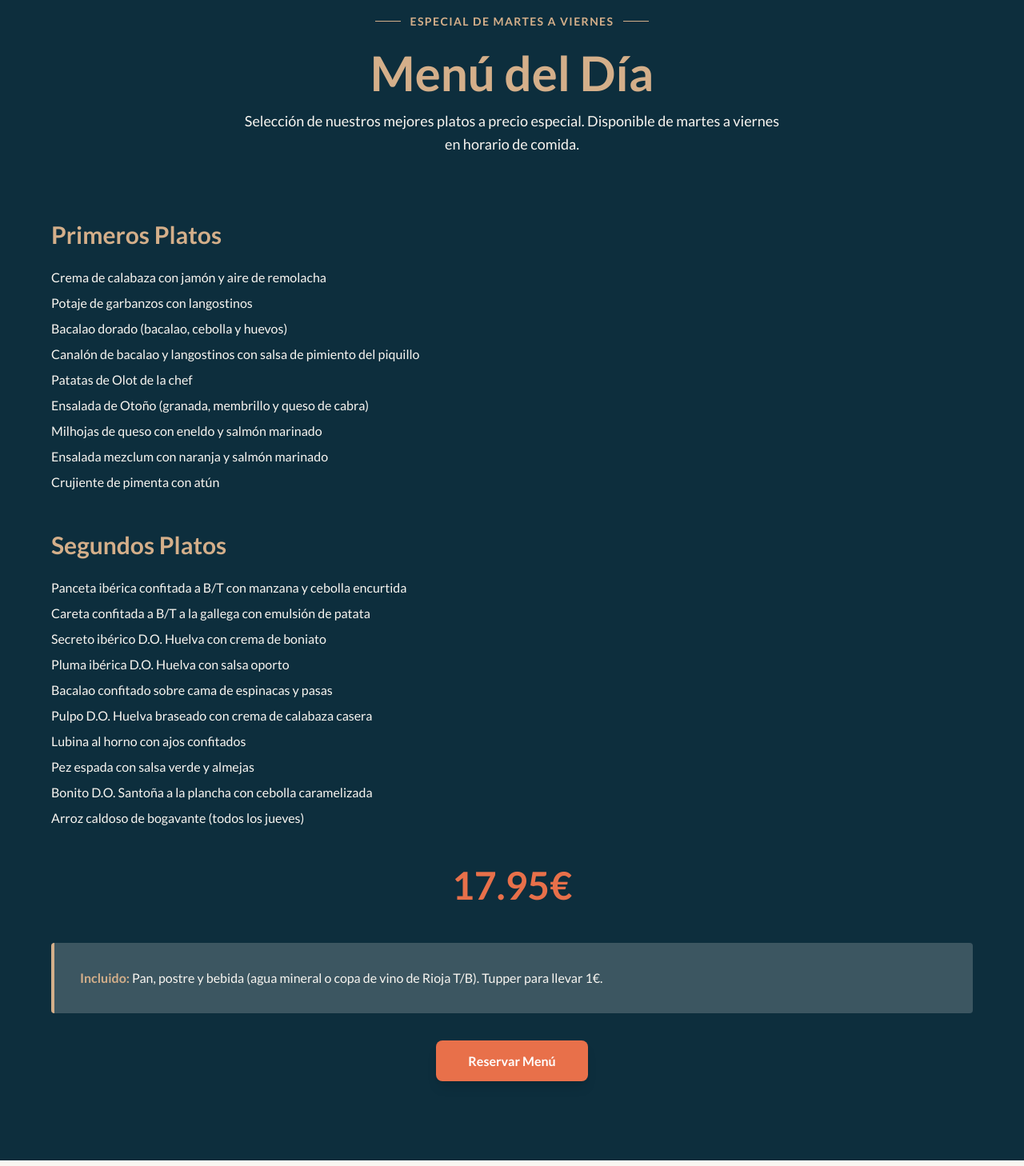
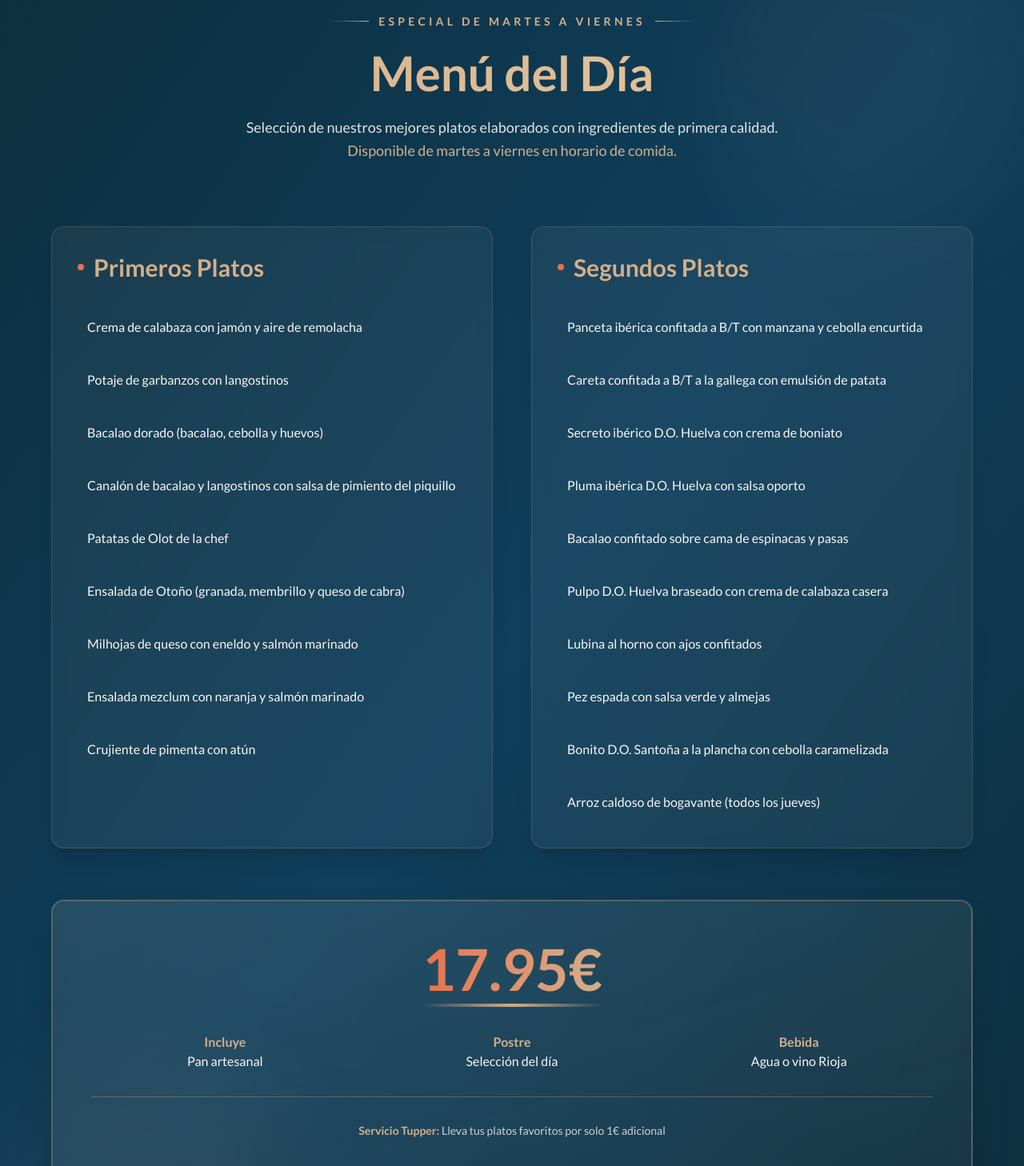
Before and after one commit to yerayhurtado/raco-de-huelva, a Next.js app: page / in a window 1280 px wide. Shown: the part 5800-7258 px from the top of the page at 80% size. Built offline with nearby package versions, Linux system fonts and the light colour scheme.

Commit message:
Menu diario mejorado

```diff
--- a/src/app/MenuDiario/MenuDiario.tsx
+++ b/src/app/MenuDiario/MenuDiario.tsx
@@ -1,97 +1,163 @@
 "use client";
 
-import { motion } from "framer-motion";
+import { useState } from "react";
 
 export default function MenuDiario() {
+  const [hoveredIndex, setHoveredIndex] = useState<number | null>(null);
+
   const primerosPlatos = [
-    { nombre: "Crema de calabaza con jamón y aire de remolacha" },
-    { nombre: "Potaje de garbanzos con langostinos" },
-    { nombre: "Bacalao dorado (bacalao, cebolla y huevos)" },
-    { nombre: "Canalón de bacalao y langostinos con salsa de pimiento del piquillo" },
-    { nombre: "Patatas de Olot de la chef" },
-    { nombre: "Ensalada de Otoño (granada, membrillo y queso de cabra)" },
-    { nombre: "Milhojas de queso con eneldo y salmón marinado" },
-    { nombre: "Ensalada mezclum con naranja y salmón marinado" },
-    { nombre: "Crujiente de pimenta con atún" },
+    "Crema de calabaza con jamón y aire de remolacha",
+    "Potaje de garbanzos con langostinos",
+    "Bacalao dorado (bacalao, cebolla y huevos)",
+    "Canalón de bacalao y langostinos con salsa de pimiento del piquillo",
+    "Patatas de Olot de la chef",
+    "Ensalada de Otoño (granada, membrillo y queso de cabra)",
+    "Milhojas de queso con eneldo y salmón marinado",
+    "Ensalada mezclum con naranja y salmón marinado",
+    "Crujiente de pimenta con atún",
   ];
 
   const segundosPlatos = [
-    { nombre: "Panceta ibérica confitada a B/T con manzana y cebolla encurtida" },
-    { nombre: "Careta confitada a B/T a la gallega con emulsión de patata" },
-    { nombre: "Secreto ibérico D.O. Huelva con crema de boniato" },
-    { nombre: "Pluma ibérica D.O. Huelva con salsa oporto" },
-    { nombre: "Bacalao confitado sobre cama de espinacas y pasas" },
-    { nombre: "Pulpo D.O. Huelva braseado con crema de calabaza casera" },
-    { nombre: "Lubina al horno con ajos confitados" },
-    { nombre: "Pez espada con salsa verde y almejas" },
-    { nombre: "Bonito D.O. Santoña a la plancha con cebolla caramelizada" },
-    { nombre: "Arroz caldoso de bogavante (todos los jueves)" },
+    "Panceta ibérica confitada a B/T con manzana y cebolla encurtida",
+    "Careta confitada a B/T a la gallega con emulsión de patata",
+    "Secreto ibérico D.O. Huelva con crema de boniato",
+    "Pluma ibérica D.O. Huelva con salsa oporto",
+    "Bacalao confitado sobre cama de espinacas y pasas",
+    "Pulpo D.O. Huelva braseado con crema de calabaza casera",
+    "Lubina al horno con ajos confitados",
+    "Pez espada con salsa verde y almejas",
+    "Bonito D.O. Santoña a la plancha con cebolla caramelizada",
+    "Arroz caldoso de bogavante (todos los jueves)",
   ];
 
-  const precioMenu = "17.95€"; // precio único del menú
+  const precioMenu = "17.95€";
 
   return (
     <section
       id="menu"
-      className="py-20 sm:py-28 bg-[#0D2E3D] px-4 sm:px-6 lg:px-8"
+      className="py-20 sm:py-28 bg-gradient-to-br from-[#0D2E3D] via-[#0F3F5C] to-[#0D2E3D] px-4 sm:px-6 lg:px-8 relative overflow-hidden"
       aria-label="Menú del Día - El Racó de Huelva"
     >
-      <div className="max-w-6xl mx-auto">
+      {/* Decorative elements */}
+      <div className="absolute top-0 right-0 w-96 h-96 bg-[#D4AF8A]/5 rounded-full blur-3xl"></div>
+      <div className="absolute bottom-0 left-0 w-96 h-96 bg-[#E8704A]/5 rounded-full blur-3xl"></div>
+
+      <div className="max-w-6xl mx-auto relative z-10">
         {/* Header */}
         <div className="text-center mb-16 sm:mb-20">
           <div className="flex items-center justify-center gap-3 mb-6">
-            <div className="h-px w-8 bg-[#D4AF8A]"></div>
-            <span className="text-xs sm:text-sm font-semibold tracking-widest text-[#D4AF8A] uppercase">
+            <div className="h-px w-12 bg-gradient-to-r from-transparent to-[#D4AF8A]"></div>
+            <span className="text-xs sm:text-sm font-semibold tracking-[0.3em] text-[#D4AF8A] uppercase">
               Especial de Martes a Viernes
             </span>
-            <div className="h-px w-8 bg-[#D4AF8A]"></div>
+            <div className="h-px w-12 bg-gradient-to-l from-transparent to-[#D4AF8A]"></div>
           </div>
-          <h2 className="text-4xl sm:text-5xl lg:text-6xl font-bold text-[#D4AF8A] mb-4">
+
+          <h2 className="text-4xl sm:text-5xl lg:text-6xl font-bold text-transparent bg-clip-text bg-gradient-to-r from-[#D4AF8A] to-[#E8C9A0] mb-6">
             Menú del Día
           </h2>
-          <p className="text-base sm:text-lg text-[#F9F6F1] max-w-2xl mx-auto leading-relaxed">
-            Selección de nuestros mejores platos a precio especial.
-            Disponible de martes a viernes en horario de comida.
+
+          <p className="text-base sm:text-lg text-[#F9F6F1]/90 max-w-2xl mx-auto leading-relaxed">
+            Selección de nuestros mejores platos elaborados con ingredientes de primera calidad.
+            <br />
+            <span className="text-[#D4AF8A] font-medium">Disponible de martes a viernes en horario de comida.</span>
           </p>
         </div>
 
+        {/* Grid de dos columnas para pantallas grandes */}
+        <div className="grid lg:grid-cols-2 gap-8 lg:gap-12 mb-16">
           {/* Primeros Platos */}
-        <div className="mb-12">
-          <h3 className="text-2xl sm:text-3xl font-bold text-[#D4AF8A] mb-6">Primeros Platos</h3>
-          <ul className="space-y-2 text-[#F9F6F1]">
+          <div className="bg-[#F9F6F1]/5 backdrop-blur-sm rounded-2xl p-8 border border-[#D4AF8A]/20 shadow-xl">
+            <div className="flex items-center gap-3 mb-8">
+              <div className="w-2 h-2 rounded-full bg-[#E8704A]"></div>
+              <h3 className="text-2xl sm:text-3xl font-bold text-[#D4AF8A]">Primeros Platos</h3>
+            </div>
+
+            <ul className="space-y-4">
               {primerosPlatos.map((item, index) => (
-              <li key={index}>{item.nombre}</li>
+                <li
+                  key={index}
+                  className="p-3 rounded-lg transition-all duration-300 hover:bg-[#F9F6F1]/5"
+                  onMouseEnter={() => setHoveredIndex(index)}
+                  onMouseLeave={() => setHoveredIndex(null)}
+                >
+                  <span className={`text-sm sm:text-base text-[#F9F6F1] leading-relaxed transition-colors duration-300 ${
+                    hoveredIndex === index ? 'text-[#D4AF8A]' : ''
+                  }`}>
+                    {item}
+                  </span>
+                </li>
               ))}
             </ul>
           </div>
 
           {/* Segundos Platos */}
-        <div className="mb-12">
-          <h3 className="text-2xl sm:text-3xl font-bold text-[#D4AF8A] mb-6">Segundos Platos</h3>
-          <ul className="space-y-2 text-[#F9F6F1]  ">
+          <div className="bg-[#F9F6F1]/5 backdrop-blur-sm rounded-2xl p-8 border border-[#D4AF8A]/20 shadow-xl">
+            <div className="flex items-center gap-3 mb-8">
+              <div className="w-2 h-2 rounded-full bg-[#E8704A]"></div>
+              <h3 className="text-2xl sm:text-3xl font-bold text-[#D4AF8A]">Segundos Platos</h3>
+            </div>
+
+            <ul className="space-y-4">
               {segundosPlatos.map((item, index) => (
-              <li key={index}>{item.nombre}</li>
+                <li
+                  key={index}
+                  className="p-3 rounded-lg transition-all duration-300 hover:bg-[#F9F6F1]/5"
+                  onMouseEnter={() => setHoveredIndex(index + 100)}
+                  onMouseLeave={() => setHoveredIndex(null)}
+                >
+                  <span className={`text-sm sm:text-base text-[#F9F6F1] leading-relaxed transition-colors duration-300 ${
+                    hoveredIndex === index + 100 ? 'text-[#D4AF8A]' : ''
+                  }`}>
+                    {item}
+                  </span>
+                </li>
               ))}
             </ul>
           </div>
-
-        {/* Precio destacado con animación */}
-        <div className="text-center mb-12">
-          <motion.span
-            className="text-4xl sm:text-5xl font-bold text-[#E8704A]"
-            initial={{ scale: 0 }}
-            animate={{ scale: 1 }}
-            transition={{ duration: 0.8, type: "spring", stiffness: 120 }}
-          >
-            {precioMenu}
-          </motion.span>
         </div>
 
-        {/* Nota */}
-        <div className="p-6 sm:p-8 bg-[#F9F6F1]/20 border-l-4 border-[#D4AF8A] rounded mb-12">
-          <p className="text-sm sm:text-base text-[#F9F6F1]">
-            <span className="font-semibold text-[#D4AF8A]">Incluido:</span> Pan, postre y bebida (agua mineral o copa de vino de Rioja T/B). Tupper para llevar 1€.
+        {/* Precio y detalles */}
+        <div className="bg-gradient-to-br from-[#F9F6F1]/10 to-[#D4AF8A]/5 backdrop-blur-sm rounded-2xl p-8 sm:p-12 border-2 border-[#D4AF8A]/30 shadow-2xl mb-12">
+          <div className="text-center mb-8">
+            <div className="inline-block">
+              <div className="text-5xl sm:text-6xl lg:text-7xl font-bold text-transparent bg-clip-text bg-gradient-to-r from-[#E8704A] to-[#D4AF8A] mb-2">
+                {precioMenu}
+              </div>
+              <div className="h-1 bg-gradient-to-r from-transparent via-[#D4AF8A] to-transparent rounded-full"></div>
+            </div>
+          </div>
+
+          <div className="grid sm:grid-cols-3 gap-6 text-center">
+            <div className="space-y-2">
+
+              <p className="text-[#F9F6F1] text-sm sm:text-base">
+                <span className="block font-semibold text-[#D4AF8A]">Incluye</span>
+                Pan artesanal
               </p>
+            </div>
+
+            <div className="space-y-2">
+
+              <p className="text-[#F9F6F1] text-sm sm:text-base">
+                <span className="block font-semibold text-[#D4AF8A]">Postre</span>
+                Selección del día
+              </p>
+            </div>
+
+            <div className="space-y-2">
+              <p className="text-[#F9F6F1] text-sm sm:text-base">
+                <span className="block font-semibold text-[#D4AF8A]">Bebida</span>
+                Agua o vino Rioja
+              </p>
+            </div>
+          </div>
+
+          <div className="mt-8 pt-8 border-t border-[#D4AF8A]/30 text-center">
+            <p className="text-sm text-[#F9F6F1]/80">
+              <span className="text-[#D4AF8A] font-semibold">Servicio Tupper:</span> Lleva tus platos favoritos por solo 1€ adicional
+            </p>
+          </div>
         </div>
 
         {/* CTA */}
@@ -100,9 +166,9 @@ export default function MenuDiario() {
             href="#contacto"
             role="button"
             aria-label="Reserva tu mesa en El Racó de Huelva"
-            className="w-full sm:w-auto bg-[#E8704A] hover:bg-[#D4764A] text-white px-8 sm:px-10 py-3 sm:py-4 font-bold rounded-lg transition-all duration-300 shadow-lg hover:shadow-xl hover:scale-105 text-sm sm:text-base"
+            className="inline-block bg-gradient-to-r from-[#E8704A] to-[#D4764A] hover:from-[#D4764A] hover:to-[#E8704A] text-white px-10 sm:px-12 py-4 sm:py-5 font-bold rounded-xl transition-all duration-300 shadow-2xl hover:shadow-[#E8704A]/50 hover:scale-105 text-base sm:text-lg"
           >
-            Reservar Menú
+            Reservar Menú del Día
           </a>
         </div>
       </div>
```
Lines whose indentation alone changed are shown as unchanged.
